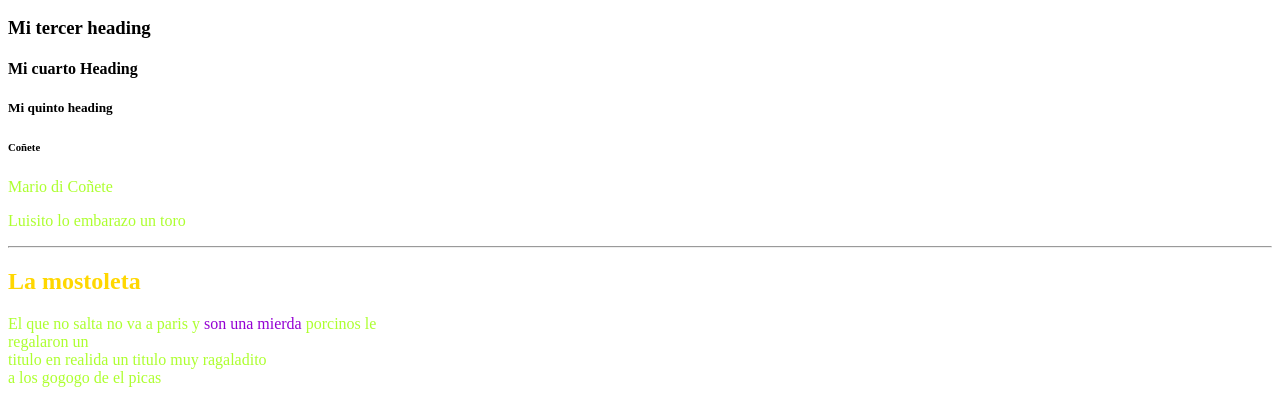
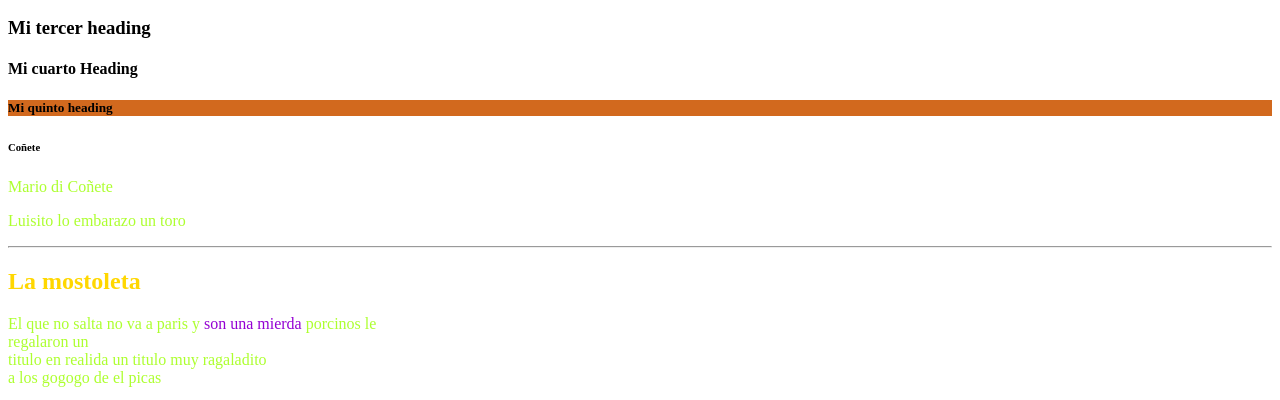
Before and after one commit to benj4VC/m, a plain HTML site: page index.html in a window 1280 px wide. Shown: the part 359-759 px from the top of the page. Drawn offline with Linux system fonts and the light colour scheme.

Commit message:
nuevo color
probando lo de añadir nuevos colores

```diff
--- a/estilos.css
+++ b/estilos.css
@@ -12,3 +12,6 @@ h6{
 p{
     color: greenyellow;
 }
+h5{
+    background-color: chocolate;
+}
```
